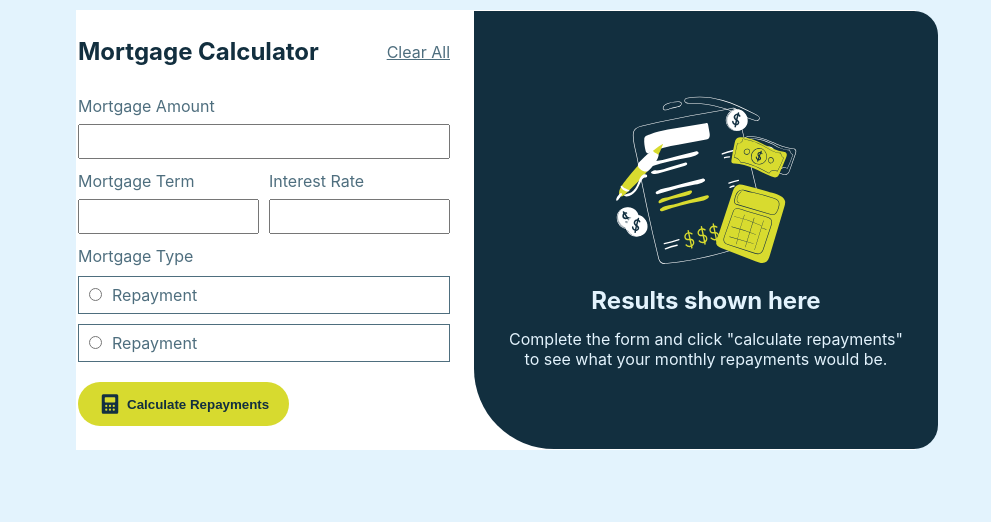
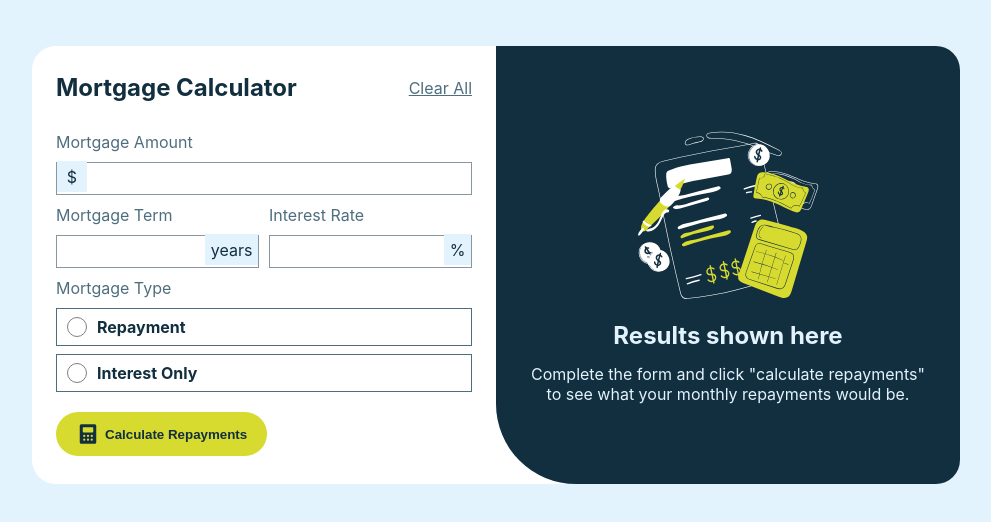
Before and after one commit to Peacefsps/mortgage-repayment-calculator, a React (Create React App) app: page / in a window 1280 px wide. Shown: the top 522 px of the page, without its empty margins (144-1135 px from the left). Built offline with nearby package versions, Linux system fonts and the light colour scheme.

Commit message:
form validation inserted

```diff
--- a/src/components/Homepage.js
+++ b/src/components/Homepage.js
@@ -1,8 +1,60 @@
-import React from 'react';
+import React, { useState } from 'react';
 import '../styles/Homepage.css';
 import Illustration from '../images/Illustration.svg'
 
 export default function Homepage() {
+    const [selectedOption, setSelectedOption] = useState(null)
+    const [formData, setFormData] = useState({
+          amount: "",
+          term: "",
+          rate: "",
+          mortgage: "",
+        });
+    const [errors, setErrors] = useState({
+      amount: "",
+      term: "",
+      rate: "",
+      mortgage: "",
+    });
+    const handleChange = (e) => {
+        const {name, value} = e.target;
+            setFormData({
+                ...formData,
+                [name]: value
+            })
+    }
+    const validateForm = () => {
+        let formIsValid = true;
+        const newErrors = {};
+
+        if (!formData.amount) {
+            formIsValid = true;
+            newErrors.amount = 'This field is required';
+        }
+        if (!formData.term) {
+           formIsValid = true;
+           newErrors.term = "This field is required";
+        }
+        if (!formData.rate) {
+            formIsValid = true;
+            newErrors.rate = "This field is required";
+        }
+        if (!formData.mortgage) {
+             formIsValid = true;
+             newErrors.mortgage = "This field is required";
+        }
+        setErrors(newErrors);
+        return formIsValid;
+    }
+    const handleSubmit = (e) => {
+        e.preventDefault();
+        if (validateForm()) {
+            console.log('Form is submitted', formData)
+        }
+    }
+    const handleOptionChange = (option) => {
+      setSelectedOption(option);
+    };
     return (
       <div className="Homepage">
         <div className="calculator-container">
@@ -13,28 +65,79 @@ export default function Homepage() {
           <form className="form">
             <div className="mortgage-box">
               <label>Mortgage Amount</label>
-              <input type="text" />
+              <div className="amt-box">
+                <input
+                  type="text"
+                  style={{ paddingLeft: "36px" }}
+                  name="amount"
+                  id="amount"
+                  value={formData.amount}
+                  onChange={handleChange}
+                />
+              </div>
+              {errors.amount && <span className="errors">{errors.amount}</span>}
             </div>
             <div className="second-div">
               <div className="mortgage-box">
                 <label>Mortgage Term</label>
-                <input type="text" />
+                <div className="term-box content-box">
+                  <input
+                    type="text"
+                    name="term"
+                    value={formData.term}
+                    onChange={handleChange}
+                  />
+                </div>
+                {errors.term && <span className="errors">{errors.term}</span>}
               </div>
               <div className="mortgage-box">
                 <label>Interest Rate</label>
-                <input type="text" />
+                <div className="rate-box content-box">
+                  <input
+                    type="text"
+                    name="rate"
+                    value={formData.rate}
+                    onChange={handleChange}
+                  />
+                </div>
+                {errors.rate && <span className="errors">{errors.rate}</span>}
               </div>
             </div>
+            <div>
             <label>Mortgage Type</label>
-            <div className="mortgage-type">
-              <input type="radio" />
-              <label>Repayment</label>
+            <div
+              className={`mortgage-type ${
+                selectedOption === "option1" ? "active" : ""
+              }`}
+            >
+              <input
+                type="radio"
+                id="option1"
+                value="option1"
+                name="mortgage"
+                onChange={() => handleOptionChange("option1")}
+                checked={selectedOption === "option1"}
+              />
+              <label htmlFor="option1">Repayment</label>
             </div>
-            <div className="mortgage-type">
-              <input type="radio" />
-              <label>Repayment</label>
+            <div
+              className={`mortgage-type ${
+                selectedOption === "option2" ? "active" : ""
+              }`}
+            >
+              <input
+                type="radio"
+                id="option2"
+                name="mortgage"
+                value="option2"
+                onChange={() => handleOptionChange("option2")}
+                checked={selectedOption === "option2"}
+              />
+              <label htmlFor="option2">Interest Only</label>
             </div>
-            <button>
+             {errors.term && <span className="errors">{errors.term}</span>}
+            </div>
+            <button onClick={handleSubmit}>
               <svg
                 xmlns="http://www.w3.org/2000/svg"
                 width="24"
--- a/src/styles/Homepage.css
+++ b/src/styles/Homepage.css
@@ -16,7 +16,10 @@ img {
 }
 body {
     background: hsl(202, 86%, 94%);
-    height: 100vh;
+    height: fit-content;
+    display: flex;
+    justify-content: center;
+    align-items: center;
 }
 html {
     font-size: 16px;
@@ -28,15 +31,13 @@ button {
 }
 .Homepage {
     display: flex;
-    align-items: center;
-    justify-content: center;
-    background-color: white;
-    margin: 10px 220px;
-    padding: 0 24px;
+    background: white;
+    width: fit-content;
+    margin-top: 5%;
+    border-radius: 24px;
 }
 .calculator-container {
     padding: 24px;
-    border-radius: 24px 0 0 24px;
 }
 .heading {
     display: flex;
@@ -51,9 +52,15 @@ button {
 .heading > a {
     color: var(--body-color);
 }
+.heading > a:hover {
+    color: var(--secondary-color);
+}
 .mortgage-box {
     display: flex;
     flex-direction: column;
+}
+.mortgage-box > label {
+    margin-bottom: 8px;
 }
 .second-div {
     display: flex;
@@ -61,20 +68,113 @@ button {
 }
 .form label {
     color: var(--body-color);
-    margin-bottom: 6px;
 }
-.form input[type=text] {
-    margin-bottom: 10px;
-    padding: 8px 0;
+.term-box, .rate-box, .amt-box {
+    position: relative;
+}
+.amt-box::before {
+    content: '$';
+    background-color: hsl(202, 86%, 94%);
+    position: absolute;
+    text-align: center;
+    color: hsl(202, 55%, 16%);
+    padding: 4px 10px;
+    height: 23px;
+    bottom: 11px;
+    left: 0.8px;
+    transition: border-color 0.3s;
+}
+.content-box::after {
+    background-color: hsl(202, 86%, 94%);
+    position: absolute;
+    text-align: center;
+    color: hsl(202, 55%, 16%);
+    padding: 4px 6px;
+    height: 23px;
+    bottom: 11px;
+    right: 0.6px;
+    transition: border-color 0.3s;
+}
+.term-box::after {
+    content: "years";
+}
+.rate-box::after {
+    content: "%";
+}
+.term-box > input[type=text], .rate-box > input[type=text], .amt-box > input[type=text] {
+    margin-bottom: 8px;
+    padding: 8px 12px;
+    border: 1px solid hsla(202, 55%, 16%, 0.5);
+    cursor: pointer;
+    width: 100%;
+}
+
+.term-box > input[type=text]:hover, .rate-box > input[type=text]:hover, .amt-box > input[type=text]:hover {
+    border-color: var(--secondary-color);
+}
+.term-box:focus-within::after, .rate-box:focus-within::after, .amt-box:focus-within::before {
+    background-color: var(--primary-color);
+}
+.term-box > input[type=text]:focus, .rate-box > input[type=text]:focus, .amt-box > input[type=text]:focus {
+    outline: transparent;
+    border-color: var(--primary-color);
 }
 .mortgage-type {
     border: 1px solid var(--body-color);
     padding: 6px 10px;
-    margin-bottom: 10px;
+    margin-bottom: 8px;
     margin-top: 8px;
+    transition: border color 0.5s;
+    position: relative;
+    display: flex;
+    align-items: center;
+}
+.mortgage-type:hover {
+    border-color: var(--primary-color);
+    cursor: pointer;
+}
+.mortgage-type input[type=radio] {
+    appearance: none;
+    -webkit-appearance: none;
+    -moz-appearance: none;
+    width: 20px;
+    height: 20px;
+    border-radius: 50%;
+    border: 1px solid grey;
+    background: white;
+    cursor: pointer;
+    transition: border-color 0.3s ease, background-color 0.3s ease;
+}
+.mortgage-type input[type=radio]:checked {
+    /* background-color: var(--primary-color); */
+    border-color: var(--primary-color);
+    /* padding: 4px; */
+}
+.mortgage-type input[type=radio]:checked::before {
+    content: '';
+    position: absolute;
+    width: 10px;
+    height: 10px;
+    border-radius: 50%;
+    top: 50%;
+    left: 20px;
+    transform: translate(-50%, -50%);
+    background-color: var(--primary-color);
 }
 .mortgage-type > label {
     margin-left: 10px;
+    color: var(--secondary-color);
+    font-weight: bold;
+}
+.mortgage-type.active {
+    /* outline: 2px solid var(--primary-color); */
+    border-color: var(--primary-color);
+    background-color: hsla(61, 70%, 52%, 0.1);;
+}
+.errors {
+    color: var(--error-color);
+    font-size: 12px;
+    margin-bottom: 8px;
 }
 .form > button {
     background-color: var(--primary-color);
@@ -87,6 +187,9 @@ button {
     border-radius: 26px;
     gap: 5px;
     margin-top: 20px;
+}
+.form > button:hover {
+    background-color: hsla(61, 70%, 52%, 0.5);
 }
 .calculator-summary {
     background: hsl(202, 55%, 16%);
@@ -115,12 +218,14 @@ button {
     }
     .heading {
         flex-direction: column;
+        align-items: unset;
     }
     .second-div  {
         flex-direction: column;
     }
     .calculator-container {
         width: 100%;
+        border-radius: unset;
     }
     .calculator-summary {
         border-radius: unset;
@@ -130,4 +235,7 @@ button {
     .calculator-summary > p {
         width: 100%;
     }
+    .form > button {
+        margin: 0 auto;
+    }
 }
```
